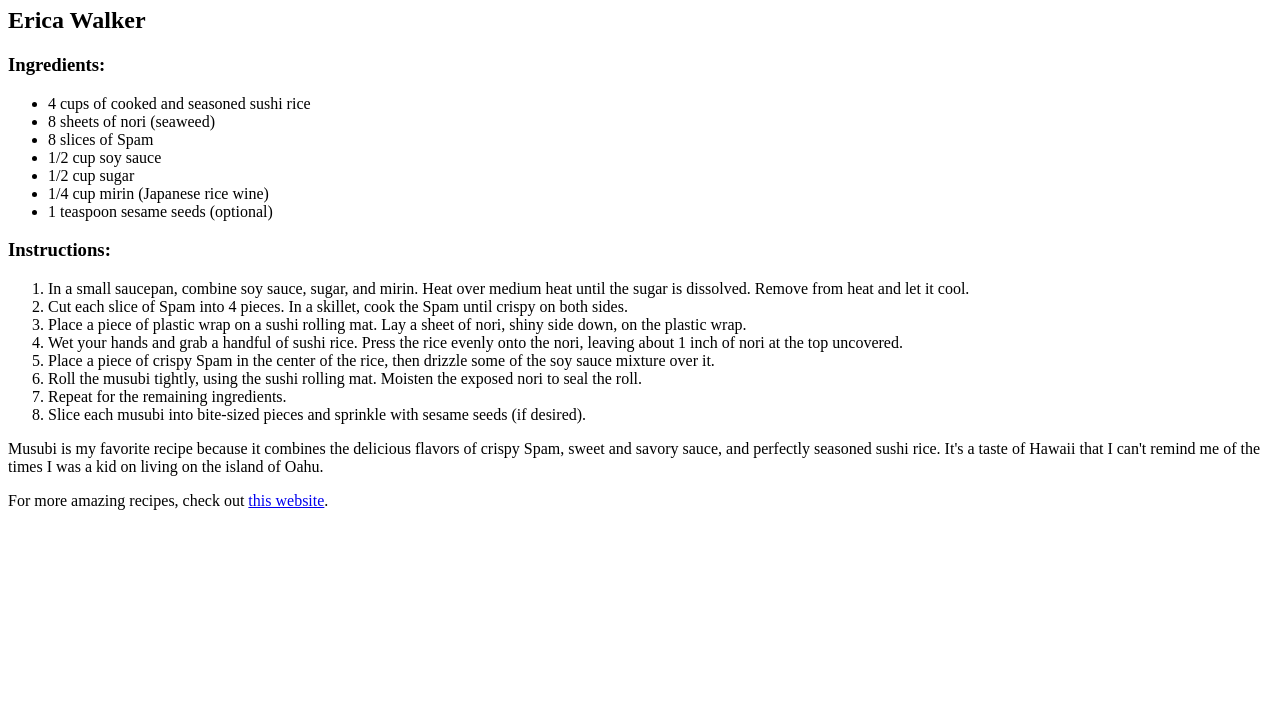
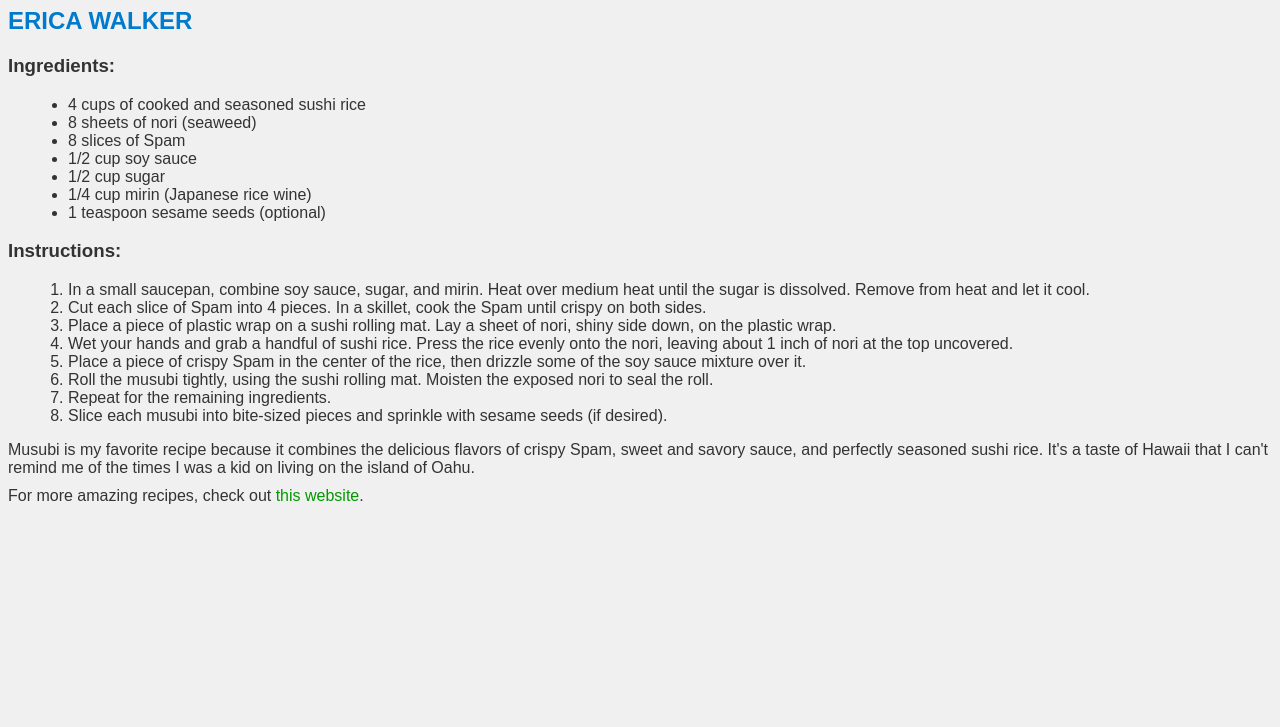
Before and after one commit to StanleyMorton/CSIT121, a plain HTML site: page Lab02/Index.html in a window 1280 px wide. Shown: the part 73-800 px from the top of the page. Drawn offline with Linux system fonts and the light colour scheme.

Commit message:
Update Index.html

```diff
--- a/Lab02/Index.html
+++ b/Lab02/Index.html
@@ -3,6 +3,7 @@
 <head>
   <meta charset="UTF-8">
   <title>My Favorite Recipe</title>
+  <link rel="stylesheet" type="text/css" href="recipe.css">
 </head>
 <body>
   <h1>Spam musubi Recipe</h1>
```
